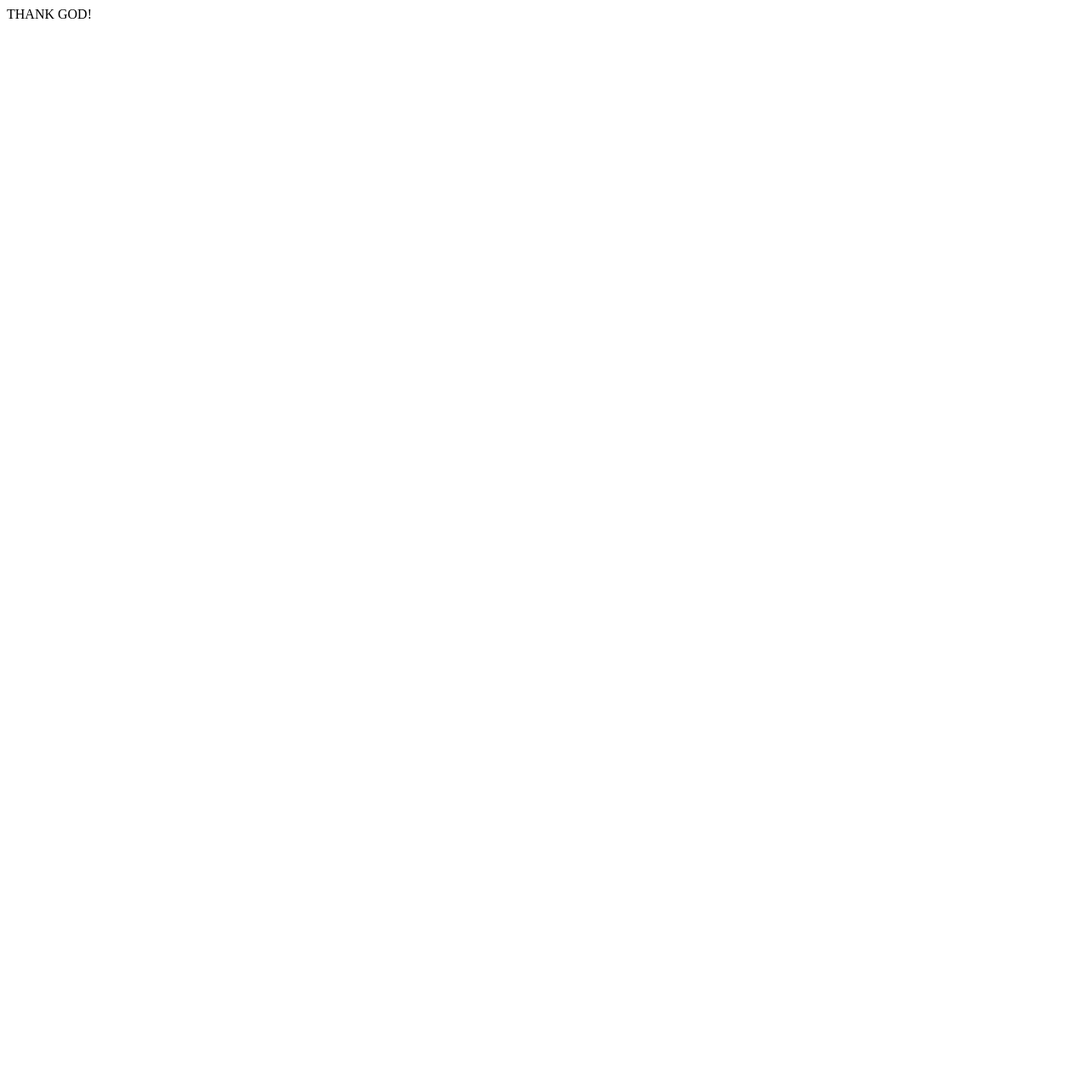
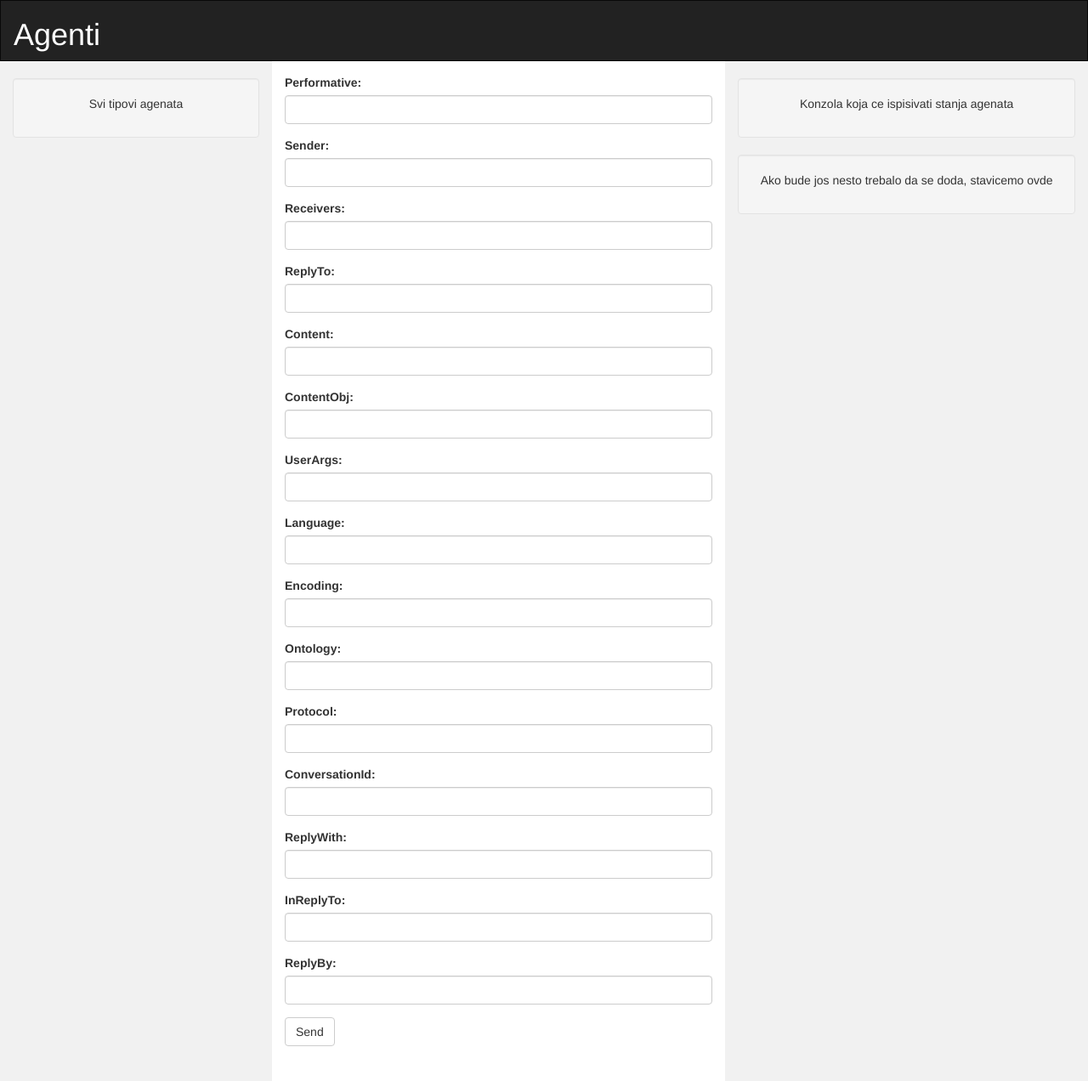
Before and after one commit to BVezilic/Agenti, a plain HTML site: page AgentiWeb/WebContent/index.html in a window 1280 px wide. Shown: the whole page at 85% size. Before the commit the page ends 800 px from the top, so only its background shows below. Drawn offline with nearby package versions, Linux system fonts and the light colour scheme.

Commit message:
Dodat bootstrap za index.html

```diff
--- a/AgentiWeb/WebContent/index.html
+++ b/AgentiWeb/WebContent/index.html
@@ -1,10 +1,131 @@
 <!DOCTYPE html>
 <html>
-<head>
-<meta charset="ISO-8859-1">
-<title>Insert title here</title>
+<title>Agenti</title>
+  <meta charset="utf-8">
+  <meta name="viewport" content="width=device-width, initial-scale=1">
+  <link rel="stylesheet" href="http://maxcdn.bootstrapcdn.com/bootstrap/3.3.6/css/bootstrap.min.css">
+  <script src="https://ajax.googleapis.com/ajax/libs/jquery/1.12.2/jquery.min.js"></script>
+  <script src="http://maxcdn.bootstrapcdn.com/bootstrap/3.3.6/js/bootstrap.min.js"></script>
+  <style>
+    /* Remove the navbar's default margin-bottom and rounded borders */
+    .navbar {
+      margin-bottom: 0;
+      border-radius: 0;
+    }
+
+    /* Set height of the grid so .sidenav can be 100% (adjust as needed) */
+    .row.content {height: 1200px}
+
+    /* Set gray background color and 100% height */
+    .sidenav {
+      padding-top: 20px;
+      background-color: #f1f1f1;
+      height: 100%;
+    }
+
+
+    /* On small screens, set height to 'auto' for sidenav and grid */
+    @media screen and (max-width: 767px) {
+      .sidenav {
+        height: auto;
+        padding: 15px;
+      }
+      .row.content {height:auto;}
+    }
+  </style>
 </head>
 <body>
-	THANK GOD!
+
+<nav class="navbar navbar-inverse">
+  <div class="container-fluid">
+    <div class="navbar-header">
+      <h1 style="color: white">Agenti</h1>
+    </div>
+  </div>
+</nav>
+
+<div class="container-fluid text-center">
+  <div class="row content">
+    <div class="col-sm-3 sidenav">
+    	<div class="well">
+    		<p>Svi tipovi agenata</p>
+    	</div>
+    </div>
+    <div class="col-sm-5 text-left">
+      <form role="form">
+	  	<div class="form-group" style="margin-top: 15px">
+    	  <label for="perform">Performative:</label>
+    	  <input type="text" class="form-control" id="perform">
+	    </div>
+	    <div class="form-group">
+	      <label for="sender">Sender:</label>
+	      <input type="text" class="form-control" id="sender">
+	    </div>
+	    <div class="form-group">
+	      <label for="receivers">Receivers:</label>
+	      <input type="text" class="form-control" id="receivers">
+	    </div>
+	    <div class="form-group">
+	      <label for="replyTo">ReplyTo:</label>
+	      <input type="text" class="form-control" id="replyTo">
+	    </div>
+	    <div class="form-group">
+	      <label for="content">Content:</label>
+	      <input type="text" class="form-control" id="content">
+	    </div>
+	    <div class="form-group">
+	      <label for="contentObj">ContentObj:</label>
+	      <input type="text" class="form-control" id="contentObj">
+	    </div>
+	    <div class="form-group">
+	      <label for="userArgs">UserArgs:</label>
+	      <input type="text" class="form-control" id="userArgs">
+	    </div>
+	    <div class="form-group">
+	      <label for="language">Language:</label>
+	      <input type="text" class="form-control" id="language">
+	    </div>
+	    <div class="form-group">
+	      <label for="encoding">Encoding:</label>
+	      <input type="text" class="form-control" id="encoding">
+	    </div>
+	    <div class="form-group">
+	      <label for="ontology">Ontology:</label>
+	      <input type="text" class="form-control" id="ontology">
+	    </div>
+	    <div class="form-group">
+	      <label for="protocol">Protocol:</label>
+	      <input type="text" class="form-control" id="protocol">
+	    </div>
+	    <div class="form-group">
+	      <label for="conversationId">ConversationId:</label>
+	      <input type="text" class="form-control" id="conversationId">
+	    </div>
+	    <div class="form-group">
+	      <label for="replyWith">ReplyWith:</label>
+	      <input type="text" class="form-control" id="replyWith">
+	    </div>
+	    <div class="form-group">
+	      <label for="inReplyTo">InReplyTo:</label>
+	      <input type="text" class="form-control" id="inReplyTo">
+	    </div>
+	    <div class="form-group">
+	      <label for="replyBy">ReplyBy:</label>
+	      <input type="text" class="form-control" id="replyBy">
+	    </div>
+	    <button type="submit" class="btn btn-default">Send</button>
+	  </form>
+    </div>
+    <div class="col-sm-4 sidenav">
+      <div class="well">
+        <p>Konzola koja ce ispisivati stanja agenata</p>
+      </div>
+      <div class="well">
+        <p>Ako bude jos nesto trebalo da se doda, stavicemo ovde</p>
+      </div>
+    </div>
+  </div>
+</div>
+
 </body>
 </html>
```
